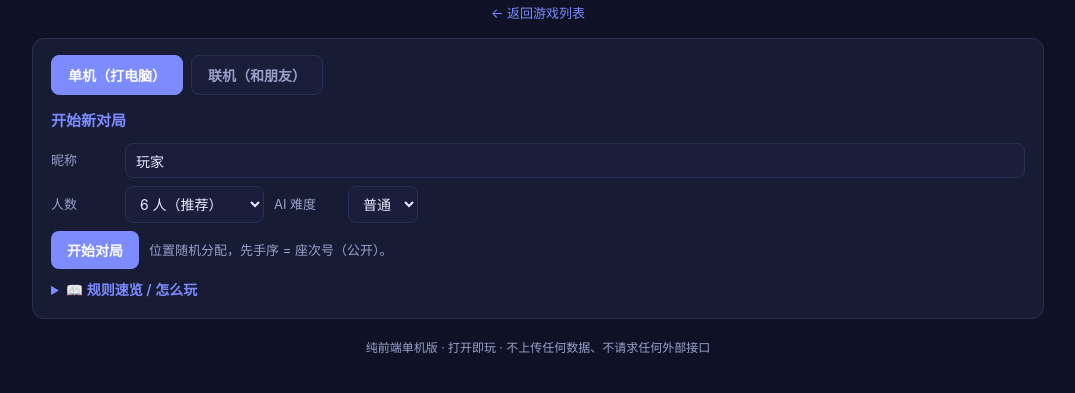
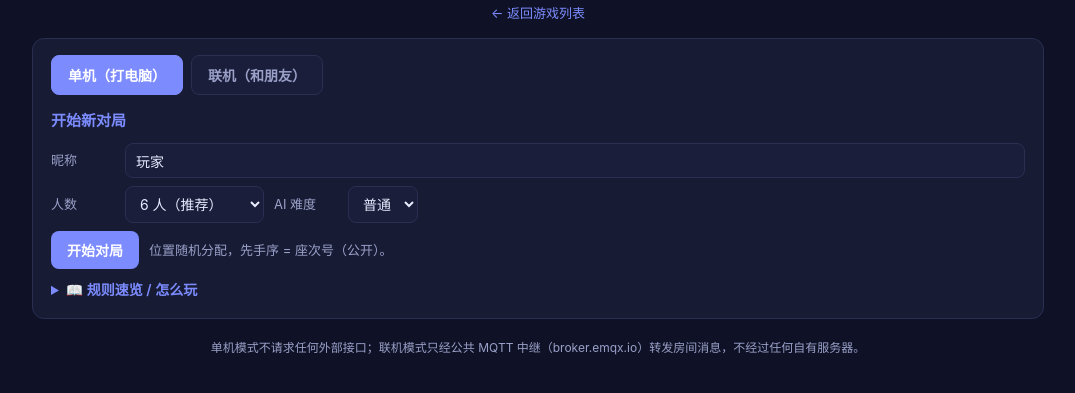
Before and after one commit to Twin-Ghosts/haitun-site, a plain HTML site: page public/games/guohechaiqiao/index.html in a window 1280 px wide. Shown: the part 91-484 px from the top of the page, without its empty margins (102-1177 px from the left). Drawn offline with Linux system fonts and the light colour scheme.

Commit message:
docs(game): 标题/描述/页脚同步为「单机 / 联机」，并说明联机通道

```diff
--- a/public/games/guohechaiqiao/index.html
+++ b/public/games/guohechaiqiao/index.html
@@ -3,8 +3,8 @@
 <head>
 <meta charset="UTF-8">
 <meta name="viewport" content="width=device-width, initial-scale=1.0">
-<title>过河拆桥 · 单机版</title>
-<meta name="description" content="过河拆桥：星形地图、暗选行动、拆桥断退路的策略博弈游戏。纯前端单机，无需联网与账号。">
+<title>过河拆桥 · 单机 / 联机</title>
+<meta name="description" content="过河拆桥：星形地图、暗选行动、拆桥断退路的策略博弈游戏。可单机打电脑，也可用房号和真人在线同局。">
 <style>
   :root{--bg:#0f1226;--card:#171b34;--line:#2a2f52;--fg:#e8ebff;--muted:#9aa0c8;--accent:#7c8cff;--hot:#ff6b8a;--ok:#35d07f;--gold:#ffd27a;}
   *{box-sizing:border-box;}
@@ -244,7 +244,7 @@
     </div>
   </div>
 
-  <div class="festival">纯前端单机版 · 打开即玩 · 不上传任何数据、不请求任何外部接口</div>
+  <div class="festival">单机模式不请求任何外部接口；联机模式只经公共 MQTT 中继（broker.emqx.io）转发房间消息，不经过任何自有服务器。</div>
 </div>
 
 <script>
```
